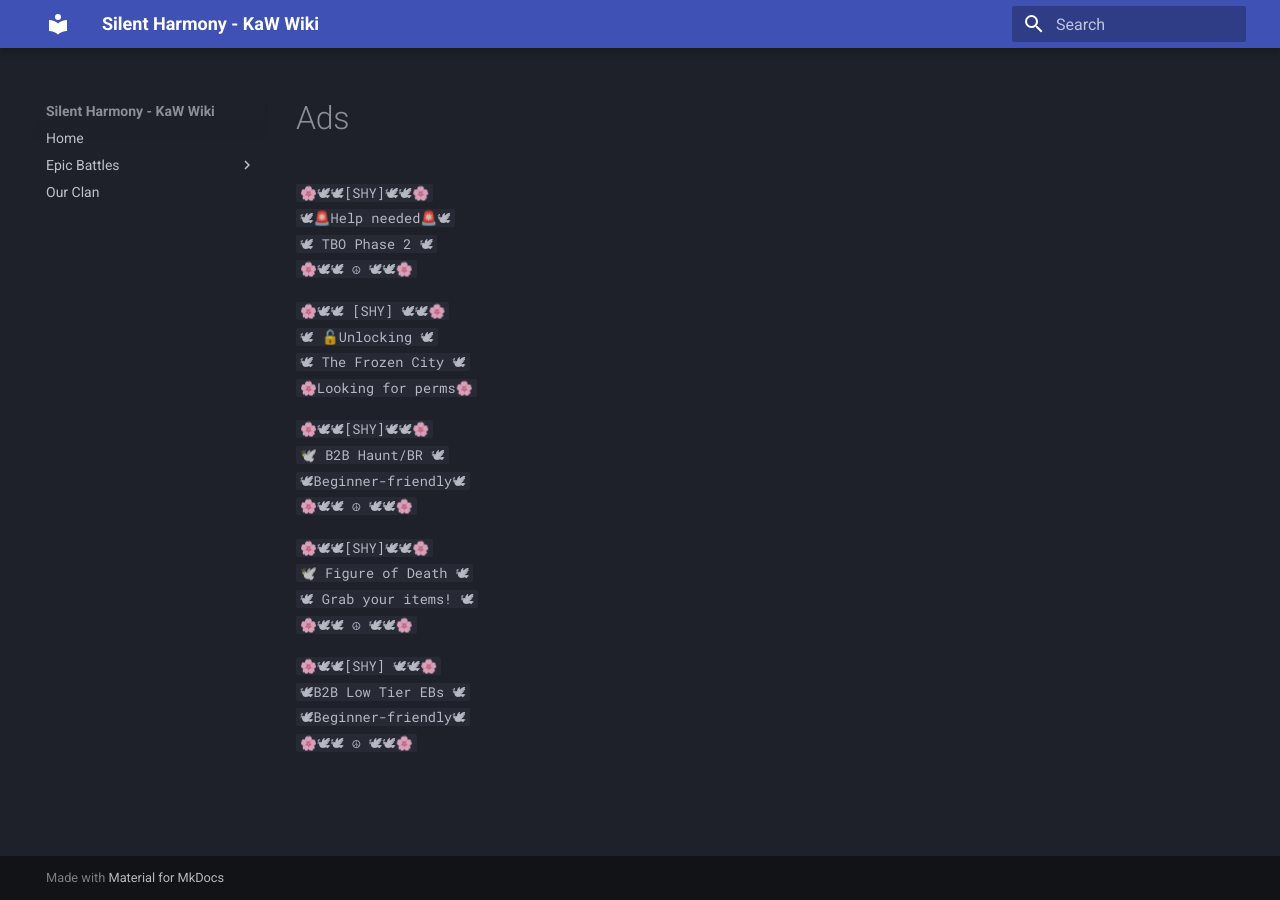
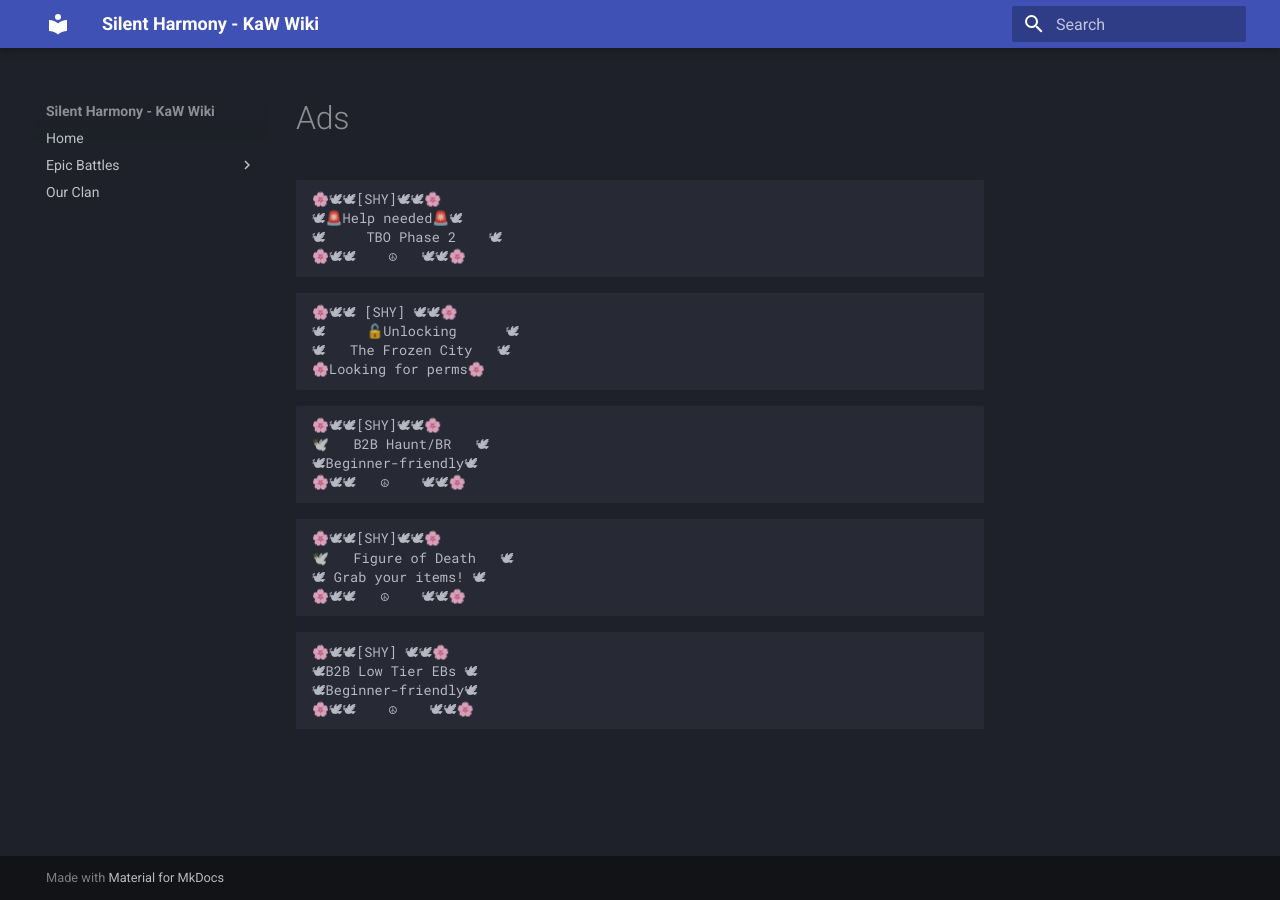
Before and after one commit to SHY-PeaceKeeper-SHY/kaw-wiki, an MkDocs documentation site: the page built from docs/clan-info/ads.md, in a window 1280 px wide. Built offline with MkDocs 1.6.1 and Material for MkDocs 9.7.7, drawn with Linux system fonts in a browser that asks for light colours.

Commit message:
fixing ads

````diff
--- a/docs/clan-info/ads.md
+++ b/docs/clan-info/ads.md
@@ -1,24 +1,35 @@
-`🌸🕊🕊[SHY]🕊🕊🌸`
-`🕊🚨Help needed🚨🕊`
-`🕊     TBO Phase 2    🕊`
-`🌸🕊🕊    ☮   🕊🕊🌸`
+```
+🌸🕊🕊[SHY]🕊🕊🌸
+🕊🚨Help needed🚨🕊
+🕊     TBO Phase 2    🕊
+🌸🕊🕊    ☮   🕊🕊🌸
+```
 
-`🌸🕊🕊 [SHY] 🕊🕊🌸`
-`🕊     🔓Unlocking      🕊`
-`🕊   The Frozen City   🕊`
-`🌸Looking for perms🌸`
+```
+🌸🕊🕊 [SHY] 🕊🕊🌸
+🕊     🔓Unlocking      🕊
+🕊   The Frozen City   🕊
+🌸Looking for perms🌸
+```
 
-`🌸🕊🕊[SHY]🕊🕊🌸`
-`🕊️   B2B Haunt/BR   🕊`
-`🕊Beginner-friendly🕊`
-`🌸🕊🕊   ☮    🕊🕊🌸`
+```
+🌸🕊🕊[SHY]🕊🕊🌸
+🕊️   B2B Haunt/BR   🕊
+🕊Beginner-friendly🕊
+🌸🕊🕊   ☮    🕊🕊🌸
+```
 
-`🌸🕊🕊[SHY]🕊🕊🌸`
-`🕊️   Figure of Death   🕊`
-`🕊 Grab your items! 🕊`
-`🌸🕊🕊   ☮    🕊🕊🌸`
 
-`🌸🕊🕊[SHY] 🕊🕊🌸`
-`🕊B2B Low Tier EBs 🕊`
-`🕊Beginner-friendly🕊`
-`🌸🕊🕊    ☮    🕊🕊🌸`
+```
+🌸🕊🕊[SHY]🕊🕊🌸
+🕊️   Figure of Death   🕊
+🕊 Grab your items! 🕊
+🌸🕊🕊   ☮    🕊🕊🌸
+```
+
+```
+🌸🕊🕊[SHY] 🕊🕊🌸
+🕊B2B Low Tier EBs 🕊
+🕊Beginner-friendly🕊
+🌸🕊🕊    ☮    🕊🕊🌸
+```
````
